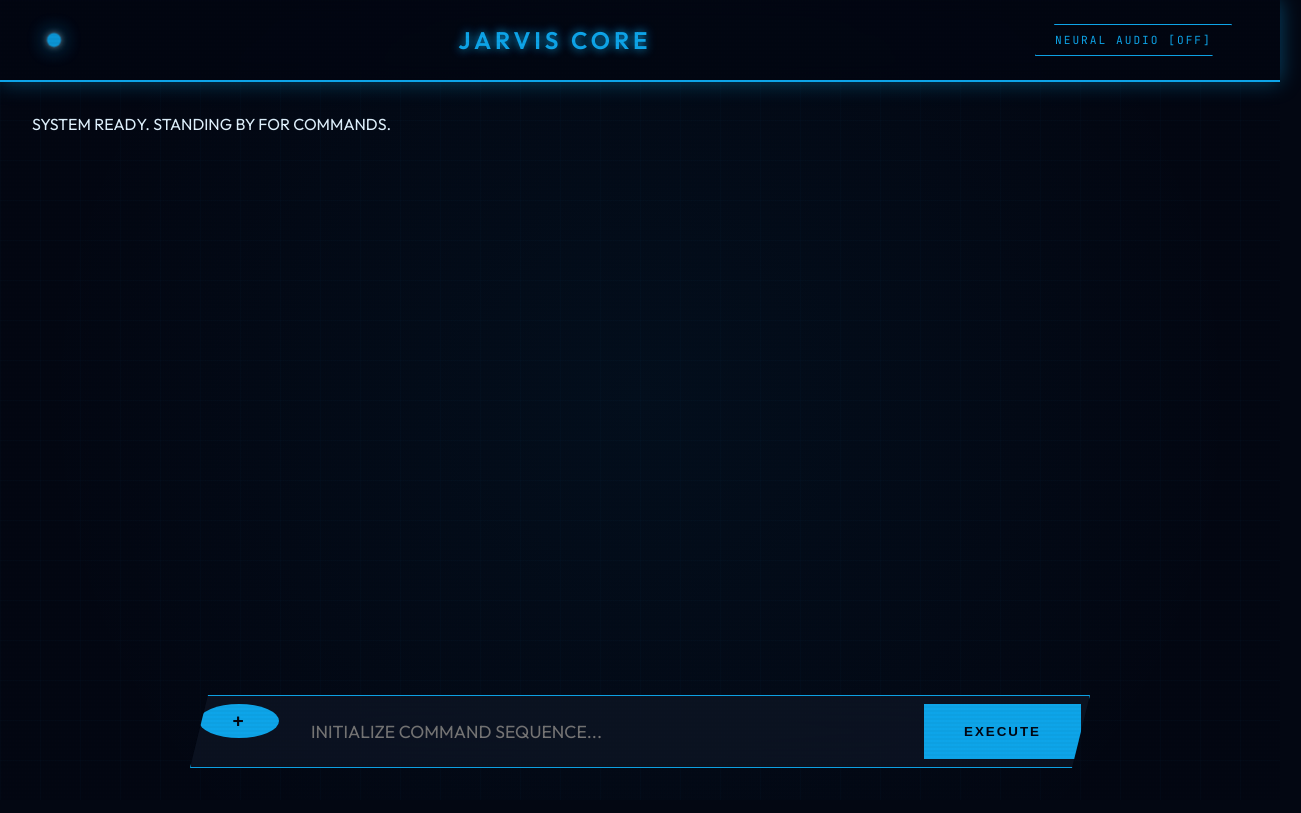
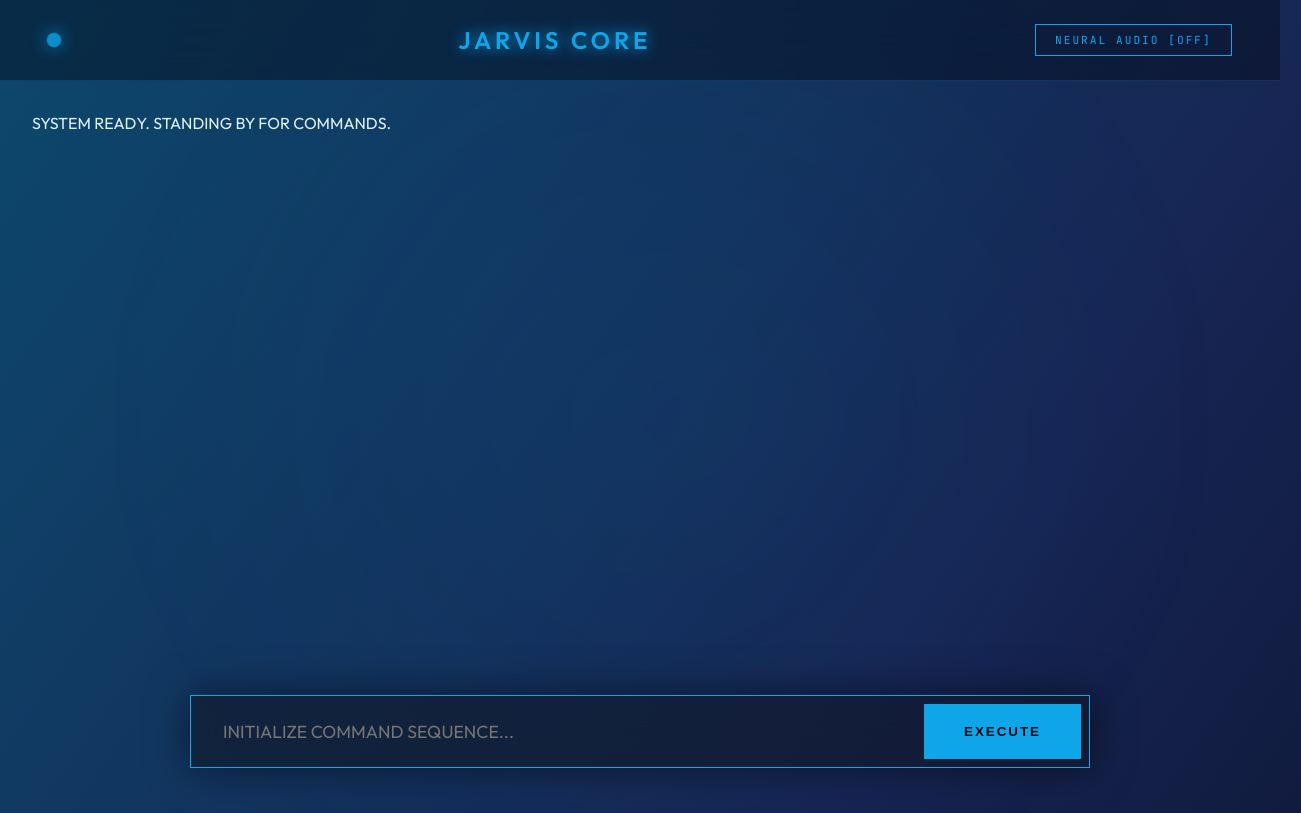
Before and after one commit to AKASH003-0/AIO-AGENT, a React (Vite) app in the folder frontend/: page / in a window 1280 px wide. Shown: the whole page, 1301 px wide, since content can reach past the window. Built offline with nearby package versions, Linux system fonts and the light colour scheme.

Commit message:
UI: Added Neural Flow animated background

```diff
--- a/frontend/src/Chat.jsx
+++ b/frontend/src/Chat.jsx
@@ -5,12 +5,10 @@
 export default function Chat() {
     const [messages, setMessages] = useState([]);
     const [input, setInput] = useState('');
-    const [selectedImage, setSelectedImage] = useState(null);
     const [isTyping, setIsTyping] = useState(false);
     const [thinking, setThinking] = useState(false);
     const [voiceEnabled, setVoiceEnabled] = useState(false);
     const endOfMessagesRef = useRef(null);
-    const fileInputRef = useRef(null);
 
     const scrollToBottom = () => {
         endOfMessagesRef.current?.scrollIntoView({ behavior: "smooth" });
@@ -20,45 +18,14 @@
         scrollToBottom();
     }, [messages, isTyping, thinking]);
 
-    // STARK UPGRADE: Automatic Image Compressor
-    const handleImageUpload = (e) => {
-        const file = e.target.files[0];
-        if (!file) return;
-
-        const reader = new FileReader();
-        reader.onload = (event) => {
-            const img = new Image();
-            img.onload = () => {
-                // Resize image to max 800px width for fast AI processing
-                const canvas = document.createElement('canvas');
-                const MAX_WIDTH = 800;
-                const scaleSize = MAX_WIDTH / img.width;
-                canvas.width = MAX_WIDTH;
-                canvas.height = img.height * scaleSize;
-
-                const ctx = canvas.getContext('2d');
-                ctx.drawImage(img, 0, 0, canvas.width, canvas.height);
-
-                // Convert to compressed JPG
-                const compressedBase64 = canvas.toDataURL('image/jpeg', 0.7);
-                setSelectedImage(compressedBase64);
-            };
-            img.src = event.target.result;
-        };
-        reader.readAsDataURL(file);
-    };
-
     const handleSubmit = async (e) => {
         e.preventDefault();
-        if (!input.trim() && !selectedImage) return;
-        if (isTyping) return;
+        if (!input.trim() || isTyping) return;
 
         const userMsg = input.trim();
-        const currentImage = selectedImage;
         setInput('');
-        setSelectedImage(null);
 
-        setMessages(prev => [...prev, { role: 'user', content: userMsg, image: currentImage }]);
+        setMessages(prev => [...prev, { role: 'user', content: userMsg }]);
         setIsTyping(true);
         setThinking(true);
 
@@ -66,7 +33,7 @@
         setMessages(prev => [...prev, { role: 'assistant', content: "" }]);
 
         try {
-            await streamMessage(userMsg || "Please describe this image in detail.", "default_session", (chunk) => {
+            await streamMessage(userMsg, "default_session", (chunk) => {
                 setThinking(false);
                 currentAssistantResponse += chunk;
 
@@ -78,14 +45,14 @@
                     };
                     return newMessages;
                 });
-            }, currentImage);
+            });
         } catch (error) {
             setThinking(false);
             setMessages(prev => {
                 const newMessages = [...prev];
                 newMessages[newMessages.length - 1] = {
                     role: 'assistant',
-                    content: " [SIGNAL ERROR]: Neural link failed. Check your API settings."
+                    content: " [SIGNAL ERROR]: Connection interrupted."
                 };
                 return newMessages;
             });
@@ -120,9 +87,6 @@
                     <div key={idx} className={`message ${msg.role}`}>
                         <div className="avatar">{msg.role === 'user' ? 'STARK' : 'J.A.R.V.I.S'}</div>
                         <div className="content">
-                            {msg.image && (
-                                <img src={msg.image} alt="Upload" style={{ maxWidth: '100%', borderRadius: '4px', marginBottom: '10px', border: '1px solid var(--stark-blue)' }} />
-                            )}
                             <div className="text-content">{msg.content}</div>
                             {msg.role === 'assistant' && isTyping && idx === messages.length - 1 && !thinking && (
                                 <span className="blinking-cursor"></span>
@@ -142,27 +106,7 @@
 
             <form onSubmit={handleSubmit} className="chat-input-area">
                 <div className="chat-input-form-inner">
-                    {selectedImage && (
-                        <div className="image-preview-bubble">
-                            <img src={selectedImage} alt="Preview" />
-                            <button onClick={() => setSelectedImage(null)}>×</button>
-                        </div>
-                    )}
                     <div className="input-wrapper">
-                        <input
-                            type="file"
-                            accept="image/*"
-                            style={{ display: 'none' }}
-                            ref={fileInputRef}
-                            onChange={handleImageUpload}
-                        />
-                        <button
-                            type="button"
-                            className="upload-btn"
-                            onClick={() => fileInputRef.current.click()}
-                        >
-                            +
-                        </button>
                         <input
                             type="text"
                             value={input}
@@ -171,7 +115,7 @@
                             autoFocus
                             disabled={isTyping}
                         />
-                        <button type="submit" disabled={isTyping || (!input.trim() && !selectedImage)}>
+                        <button type="submit" disabled={isTyping || !input.trim()}>
                             EXECUTE
                         </button>
                     </div>
--- a/frontend/src/index.css
+++ b/frontend/src/index.css
@@ -4,12 +4,9 @@
   --stark-blue: #0ea5e9;
   --stark-glow: rgba(14, 165, 233, 0.4);
   --stark-bg: #030712;
-  --stark-glass: rgba(17, 24, 39, 0.7);
+  --stark-glass: rgba(17, 24, 39, 0.45);
   --stark-orange: #f97316;
   --stark-text: #e0f2fe;
-
-  --radius-hud: 4px;
-  --border-hud: 1px solid rgba(14, 165, 233, 0.3);
 }
 
 * {
@@ -22,13 +19,35 @@
   font-family: 'Outfit', sans-serif;
   color: var(--stark-text);
   background-color: var(--stark-bg);
-  background-image:
-    radial-gradient(circle at 50% 50%, rgba(14, 165, 233, 0.05) 0%, transparent 80%),
-    linear-gradient(rgba(14, 165, 233, 0.02) 1px, transparent 1px),
-    linear-gradient(90deg, rgba(14, 165, 233, 0.02) 1px, transparent 1px);
-  background-size: 100% 100%, 40px 40px, 40px 40px;
+  /* The Sea Wave / Flowing Wind effect */
+  background: linear-gradient(125deg, #030712 0%, #030712 40%, #0c4a6e 60%, #172554 80%, #030712 100%);
+  background-size: 400% 400%;
+  animation: sea-flow 15s ease infinite;
   height: 100vh;
   overflow: hidden;
+}
+
+@keyframes sea-flow {
+  0% { background-position: 0% 50%; }
+  50% { background-position: 100% 50%; }
+  100% { background-position: 0% 50%; }
+}
+
+/* Adding a second layer of "wind" mist */
+body::before {
+  content: "";
+  position: absolute;
+  top: 0; left: 0;
+  width: 100%; height: 100%;
+  background: radial-gradient(circle at 50% 50%, rgba(14, 165, 233, 0.05) 0%, transparent 70%);
+  filter: blur(80px);
+  animation: wind-drift 10s ease-in-out infinite alternate;
+  z-index: -1;
+}
+
+@keyframes wind-drift {
+  from { transform: translate(-10%, -10%); }
+  to { transform: translate(10%, 10%); }
 }
 
 .chat-container {
@@ -46,10 +65,9 @@
   display: flex;
   align-items: center;
   justify-content: space-between;
-  background: rgba(3, 7, 18, 0.8);
-  backdrop-filter: blur(10px);
-  border-bottom: 2px solid var(--stark-blue);
-  box-shadow: 0 0 20px var(--stark-glow);
+  background: rgba(3, 7, 18, 0.4);
+  backdrop-filter: blur(20px);
+  border-bottom: 1px solid rgba(14, 165, 233, 0.2);
   z-index: 100;
 }
 
@@ -59,24 +77,22 @@
   letter-spacing: 4px;
   text-transform: uppercase;
   color: var(--stark-blue);
-  text-shadow: 0 0 10px var(--stark-blue);
+  text-shadow: 0 0 15px var(--stark-blue);
 }
 
-/* The Pulse Indicator (Arc Reactor Style) */
 .status-indicator {
   width: 12px;
   height: 12px;
   background: var(--stark-blue);
   border-radius: 50%;
-  box-shadow: 0 0 15px var(--stark-blue), 0 0 5px #fff;
+  box-shadow: 0 0 15px var(--stark-blue);
   margin-right: 15px;
   animation: reactor-pulse 2s infinite ease-in-out;
 }
 
 @keyframes reactor-pulse {
-  0% { transform: scale(1); opacity: 0.8; box-shadow: 0 0 10px var(--stark-blue); }
-  50% { transform: scale(1.3); opacity: 1; box-shadow: 0 0 25px var(--stark-blue), 0 0 10px #fff; }
-  100% { transform: scale(1); opacity: 0.8; box-shadow: 0 0 10px var(--stark-blue); }
+  0%, 100% { transform: scale(1); opacity: 0.6; }
+  50% { transform: scale(1.4); opacity: 1; }
 }
 
 .chat-header button {
@@ -89,8 +105,7 @@
   text-transform: uppercase;
   letter-spacing: 2px;
   cursor: pointer;
-  transition: all 0.3s cubic-bezier(0.4, 0, 0.2, 1);
-  clip-path: polygon(10% 0, 100% 0, 90% 100%, 0 100%);
+  transition: all 0.3s ease;
 }
 
 .chat-header button:hover {
@@ -106,20 +121,18 @@
   display: flex;
   flex-direction: column;
   gap: 2rem;
-  scrollbar-width: thin;
-  scrollbar-color: var(--stark-blue) transparent;
 }
 
 .message {
   display: flex;
   gap: 1.5rem;
-  max-width: 80%;
-  animation: slide-in 0.4s cubic-bezier(0.16, 1, 0.3, 1) forwards;
+  max-width: 85%;
+  animation: slide-in 0.4s ease-out forwards;
 }
 
 @keyframes slide-in {
-  from { opacity: 0; transform: translateX(-20px) skewX(-5deg); }
-  to { opacity: 1; transform: translateX(0) skewX(0deg); }
+  from { opacity: 0; transform: translateY(20px); }
+  to { opacity: 1; transform: translateY(0); }
 }
 
 .message.user {
@@ -130,7 +143,7 @@
 .avatar {
   width: 40px;
   height: 40px;
-  background: var(--stark-glass);
+  background: rgba(14, 165, 233, 0.1);
   border: 1px solid var(--stark-blue);
   display: flex;
   align-items: center;
@@ -139,7 +152,6 @@
   font-size: 0.7rem;
   color: var(--stark-blue);
   box-shadow: 0 0 10px var(--stark-glow);
-  clip-path: polygon(25% 0%, 100% 0%, 75% 100%, 0% 100%);
 }
 
 .message.assistant .avatar {
@@ -150,38 +162,19 @@
 .content {
   padding: 1.2rem 1.8rem;
   background: var(--stark-glass);
-  border: var(--border-hud);
+  border: 1px solid rgba(14, 165, 233, 0.1);
   border-left: 4px solid var(--stark-blue);
-  position: relative;
-  backdrop-filter: blur(8px);
+  backdrop-filter: blur(12px);
   color: #fff;
   font-weight: 300;
   line-height: 1.7;
 }
 
 .message.user .content {
-  border: 1px solid var(--stark-orange);
+  border: 1px solid rgba(249, 115, 22, 0.2);
   border-right: 4px solid var(--stark-orange);
   border-left: none;
   background: rgba(249, 115, 22, 0.05);
-  color: var(--stark-orange);
-}
-
-/* HUD Data Corners */
-.content::before {
-  content: '';
-  position: absolute;
-  top: 0; right: 0;
-  width: 10px; height: 10px;
-  border-top: 2px solid var(--stark-blue);
-  border-right: 2px solid var(--stark-blue);
-}
-
-.message.user .content::before {
-  border-color: var(--stark-orange);
-  left: 0; right: auto;
-  border-right: none;
-  border-left: 2px solid var(--stark-orange);
 }
 
 .chat-input-area {
@@ -194,122 +187,13 @@
   z-index: 100;
 }
 
-.upload-btn {
-  background: transparent;
-  border: 1px solid var(--stark-blue);
-  color: var(--stark-blue);
-  width: 34px;
-  height: 34px;
-  border-radius: 50%;
-  display: flex;
-  align-items: center;
-  justify-content: center;
-  font-size: 1.2rem;
-  cursor: pointer;
-  margin-right: 0.5rem;
-  transition: all 0.2s;
-}
-
-.upload-btn:hover {
-  background: var(--stark-blue);
-  color: var(--stark-bg);
-  box-shadow: 0 0 10px var(--stark-blue);
-}
-
-.image-preview-bubble {
-  position: absolute;
-  bottom: 100%;
-  left: 2rem;
-  margin-bottom: 1rem;
-  background: var(--stark-glass);
-  border: var(--border-hud);
-  padding: 0.5rem;
-  backdrop-filter: blur(10px);
-  display: flex;
-  align-items: flex-start;
-  gap: 0.5rem;
-  animation: slide-up 0.3s ease-out;
-}
-
-@keyframes slide-up {
-  from { transform: translateY(10px); opacity: 0; }
-  to { transform: translateY(0); opacity: 1; }
-}
-
-.image-preview-bubble img {
-  max-width: 100px;
-  max-height: 100px;
-  border-radius: 4px;
-  border: 1px solid var(--stark-blue);
-}
-
-.image-preview-bubble button {
-  background: var(--stark-blue);
-  border: none;
-  color: white;
-  width: 20px;
-  height: 20px;
-  border-radius: 50%;
-  cursor: pointer;
-  display: flex;
-  align-items: center;
-  justify-content: center;
-  font-size: 12px;
-}
-
-.image-preview-bubble.file-preview {
-  padding: 0.8rem 1.2rem;
-  display: flex;
-  align-items: center;
-  min-width: 200px;
-}
-
-.file-icon {
-  font-size: 1.5rem;
-  margin-right: 1rem;
-}
-
-.file-info {
-  display: flex;
-  flex-direction: column;
-  flex: 1;
-}
-
-.file-info span {
-  font-size: 0.85rem;
-  color: #fff;
-  white-space: nowrap;
-  overflow: hidden;
-  text-overflow: ellipsis;
-  max-width: 150px;
-}
-
-.file-info small {
-  font-size: 0.65rem;
-  color: var(--stark-blue);
-  text-transform: uppercase;
-  letter-spacing: 1px;
-}
-
-.file-attachment-msg {
-  background: rgba(14, 165, 233, 0.1);
-  padding: 0.5rem 1rem;
-  border-radius: 4px;
-  border: 1px dashed var(--stark-blue);
-  margin-bottom: 0.8rem;
-  font-family: 'JetBrains Mono', monospace;
-  font-size: 0.8rem;
-  color: var(--stark-blue);
-}
-
 .input-wrapper {
   display: flex;
-  background: var(--stark-glass);
+  background: rgba(17, 24, 39, 0.6);
   border: 1px solid var(--stark-blue);
   padding: 0.5rem;
-  backdrop-filter: blur(20px);
-  box-shadow: 0 0 30px rgba(0,0,0,0.5), 0 0 10px var(--stark-glow);
-  clip-path: polygon(2% 0, 100% 0, 98% 100%, 0 100%);
+  backdrop-filter: blur(25px);
+  box-shadow: 0 0 40px rgba(0,0,0,0.5);
 }
 
 .input-wrapper input {
@@ -350,21 +234,8 @@
 }
 
 @keyframes blink {
-  0%, 100% { opacity: 1; box-shadow: 0 0 10px var(--stark-blue); }
+  0%, 100% { opacity: 1; }
   50% { opacity: 0; }
-}
-
-/* Scrolling HUD Scanline */
-body::after {
-  content: "";
-  position: absolute;
-  top: 0; left: 0;
-  width: 100%; height: 100%;
-  background: linear-gradient(rgba(18, 16, 16, 0) 50%, rgba(0, 0, 0, 0.25) 50%), linear-gradient(90deg, rgba(255, 0, 0, 0.06), rgba(0, 255, 0, 0.02), rgba(0, 0, 255, 0.06));
-  background-size: 100% 4px, 3px 100%;
-  z-index: 999;
-  pointer-events: none;
-  opacity: 0.1;
 }
 
 .message.assistant.thinking .content {
@@ -373,5 +244,10 @@
   color: var(--stark-blue);
   font-family: 'JetBrains Mono', monospace;
   font-size: 0.8rem;
-  letter-spacing: 1px;
+  animation: thinking-glow 1.5s infinite;
 }
+
+@keyframes thinking-glow {
+  0%, 100% { opacity: 0.4; }
+  50% { opacity: 1; }
+}
```
Also changed, not shown: frontend/src/api.js (+9 -19 lines).
